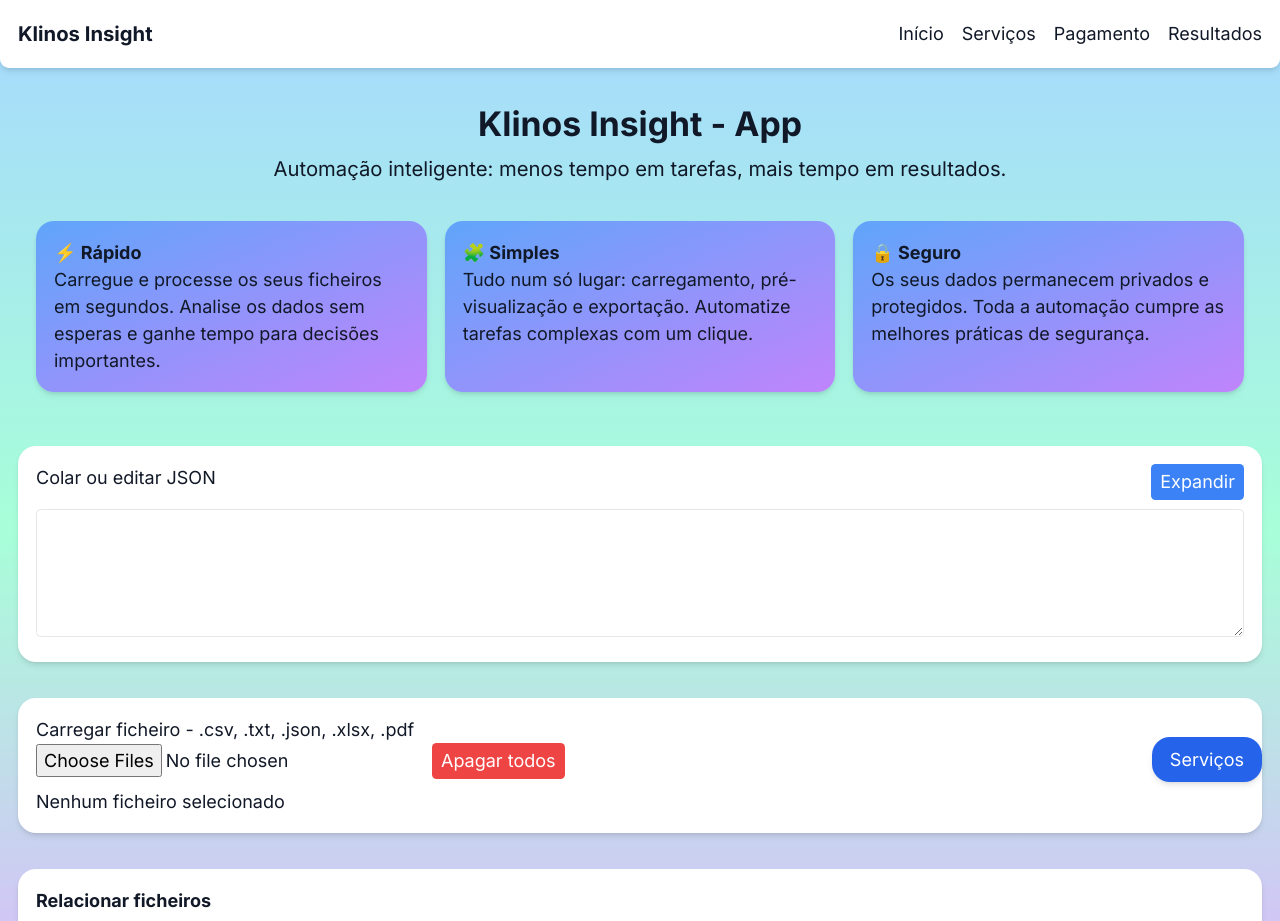
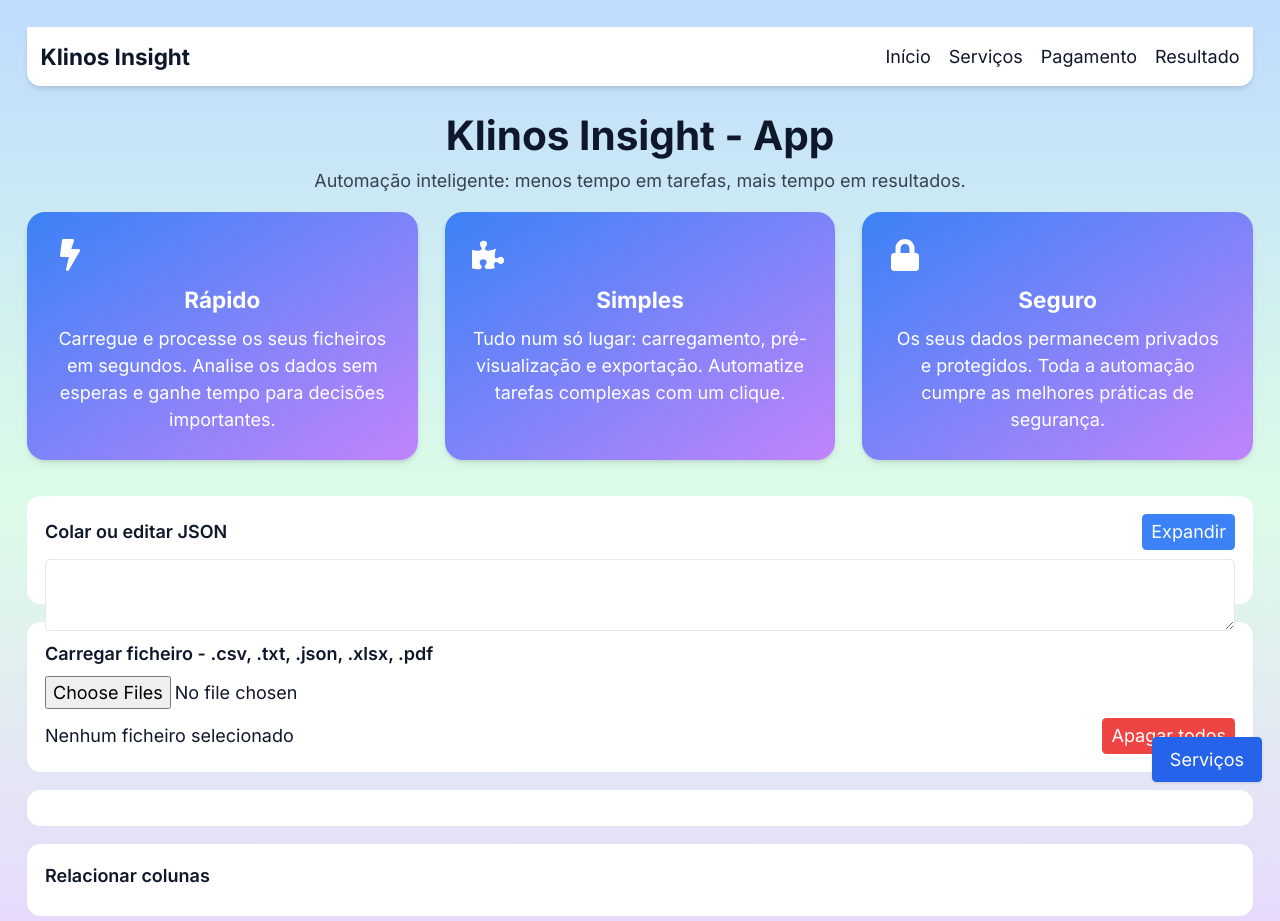
Before and after one commit to klinos3/klinos-App, a React (Create React App) app: page / in a window 1280 px wide. Shown: the top 921 px of the page. Built offline with nearby package versions, Linux system fonts and the light colour scheme.

Commit message:
update layout estetica

```diff
--- a/package.json
+++ b/package.json
@@ -3,9 +3,13 @@
   "version": "0.1.0",
   "private": true,
   "dependencies": {
+    "pdfjs-dist": "^5.4.54",
     "react": "^18.2.0",
     "react-dom": "^18.2.0",
-    "react-scripts": "5.0.1"
+    "react-icons": "^5.5.0",
+    "react-pdf": "^10.1.0",
+    "react-scripts": "5.0.1",
+    "xlsx": "^0.18.5"
   },
   "devDependencies": {
     "autoprefixer": "^10.4.14",
--- a/src/App.jsx
+++ b/src/App.jsx
@@ -1,266 +1,234 @@
 import React, { useState } from "react";
 import * as XLSX from "xlsx";
-import * as pdfjsLib from "pdfjs-dist";
-import "pdfjs-dist/build/pdf.worker.entry";
+import { FaTrash, FaBolt, FaPuzzlePiece, FaLock } from "react-icons/fa";
+import { pdfjs } from "react-pdf";
+pdfjs.GlobalWorkerOptions.workerSrc = `//cdnjs.cloudflare.com/ajax/libs/pdf.js/${pdfjs.version}/pdf.worker.js`;
+
+const dashboards = [
+  { icon: <FaBolt size={32} />, title: "Rápido", description: "Carregue e processe os seus ficheiros em segundos. Analise os dados sem esperas e ganhe tempo para decisões importantes." },
+  { icon: <FaPuzzlePiece size={32} />, title: "Simples", description: "Tudo num só lugar: carregamento, pré-visualização e exportação. Automatize tarefas complexas com um clique." },
+  { icon: <FaLock size={32} />, title: "Seguro", description: "Os seus dados permanecem privados e protegidos. Toda a automação cumpre as melhores práticas de segurança." }
+];
+
+const validExtensions = [".csv", ".txt", ".json", ".xlsx", ".pdf"];
 
 export default function App() {
-  const [files, setFiles] = useState([]);
   const [jsonInput, setJsonInput] = useState("");
   const [jsonExpanded, setJsonExpanded] = useState(false);
-  const [relations, setRelations] = useState([]);
-  const [autoRelations, setAutoRelations] = useState([]);
+  const [filesData, setFilesData] = useState([]);
+  const [uploadMessage, setUploadMessage] = useState("");
+  const [relations, setRelations] = useState({});
+  const [autoRelations, setAutoRelations] = useState({});
 
-  // ---- FILE HANDLER ----
-  const handleFileUpload = async (event) => {
-    const uploadedFiles = Array.from(event.target.files);
-    const newFiles = [];
+  // Funções de parse
+  const parseCSV = (text) => {
+    const lines = text.split(/\r\n|\n/).filter((l) => l.length);
+    if (!lines.length) return { headers: [], rows: [] };
+    const headers = lines[0].split(",").map((h) => h.trim());
+    const rows = lines.slice(1).map((line) => line.split(",").map((c) => c.trim()));
+    return { headers, rows };
+  };
 
-    for (const file of uploadedFiles) {
-      const ext = file.name.split(".").pop().toLowerCase();
-      if (!["csv", "txt", "json", "xlsx", "pdf"].includes(ext)) {
-        newFiles.push({
-          name: file.name,
-          type: "unsupported",
-          tables: [],
-          message: "Ficheiro não suportado",
-        });
-        continue;
+  const parseJSON = (text) => {
+    try {
+      const data = JSON.parse(text);
+      if (Array.isArray(data) && data.length && typeof data[0] === "object") {
+        const headers = Object.keys(data[0]);
+        const rows = data.map((row) => headers.map((h) => String(row[h] ?? "")));
+        return { headers, rows };
       }
+      const lines = text.split(/\r\n|\n/);
+      return { headers: ["Conteúdo"], rows: lines.map((l) => [l]) };
+    } catch {
+      const lines = text.split(/\r\n|\n/);
+      return { headers: ["Conteúdo"], rows: lines.map((l) => [l]) };
+    }
+  };
 
-      let content = "";
-      let tables = [];
+  const parseTXT = (text) => {
+    const lines = text.split(/\r\n|\n/);
+    return { headers: ["Conteúdo"], rows: lines.map((l) => [l]) };
+  };
 
-      if (ext === "csv" || ext === "txt") {
-        content = await file.text();
-        tables = parseCSV(content);
-      } else if (ext === "json") {
-        content = await file.text();
-        try {
-          const parsed = JSON.parse(content);
-          tables = Array.isArray(parsed) ? [parsed] : [Object.values(parsed)];
-        } catch {
-          tables = [];
-        }
-      } else if (ext === "xlsx") {
+  const parseXLSX = async (file) => {
     const data = await file.arrayBuffer();
-        const workbook = XLSX.read(data, { type: "array" });
-        tables = workbook.SheetNames.map((name) => ({
-          name,
-          rows: XLSX.utils.sheet_to_json(workbook.Sheets[name], {
-            header: 1,
-          }),
-        }));
-      } else if (ext === "pdf") {
-        const pdf = await pdfjsLib.getDocument(await file.arrayBuffer()).promise;
-        let text = "";
+    const workbook = XLSX.read(data);
+    const firstSheetName = workbook.SheetNames[0];
+    const worksheet = workbook.Sheets[firstSheetName];
+    const json = XLSX.utils.sheet_to_json(worksheet, { header: 1 });
+    const headers = json[0] || [];
+    const rows = json.slice(1);
+    return { name: file.name, headers, rows };
+  };
+
+  const parsePDF = async (file) => {
+    const arrayBuffer = await file.arrayBuffer();
+    const pdf = await pdfjs.getDocument(arrayBuffer).promise;
+    let textItems = [];
     for (let i = 1; i <= pdf.numPages; i++) {
       const page = await pdf.getPage(i);
       const content = await page.getTextContent();
-          text += content.items.map((item) => item.str).join(" ") + "\n";
+      textItems.push(content.items.map((item) => item.str).join(" "));
     }
-        tables = [{ name: "PDF Content", rows: text.split("\n") }];
-      }
-
-      newFiles.push({
-        name: file.name,
-        type: ext,
-        tables,
-        message: "",
-      });
-    }
-    setFiles((prev) => [...prev, ...newFiles]);
+    return { name: file.name, headers: ["Conteúdo"], rows: textItems.map((t) => [t]) };
   };
 
-  const parseCSV = (str) => {
-    const rows = str.split("\n").map((r) => r.split(","));
-    return [{ name: "CSV", rows }];
+  const handleFileUpload = async (e) => {
+    const selected = Array.from(e.target.files || []);
+    if (!selected.length) return;
+
+    // Verificar ficheiros não suportados
+    const invalidFile = selected.find(f => !validExtensions.some(ext => f.name.toLowerCase().endsWith(ext)));
+    if (invalidFile) {
+      setUploadMessage("Ficheiro não suportado");
+      return;
+    }
+    setUploadMessage("");
+
+    const parsedFiles = await Promise.all(selected.map(async (file) => {
+      const ext = file.name.split(".").pop().toLowerCase();
+      if (ext === "csv") return { ...parseCSV(await file.text()), name: file.name };
+      if (ext === "txt") return { ...parseTXT(await file.text()), name: file.name };
+      if (ext === "json") return { ...parseJSON(await file.text()), name: file.name };
+      if (ext === "xlsx") return await parseXLSX(file);
+      if (ext === "pdf") return await parsePDF(file);
+      return { name: file.name, headers: ["Aviso"], rows: [["Formato não suportado"]] };
+    }));
+
+    setFilesData(prev => [...prev, ...parsedFiles]);
+    e.target.value = "";
   };
 
-  const handleClearFiles = () => setFiles([]);
+  const removeFile = (name) => setFilesData(prev => prev.filter(f => f.name !== name));
+  const removeAll = () => { setFilesData([]); setRelations({}); setAutoRelations({}); };
 
-  // ---- AUTO RELATIONS ----
-  const handleAutoRelations = () => {
-    const relationsFound = [];
-    if (files.length < 2) return;
-
-    for (let i = 0; i < files.length; i++) {
-      for (let j = i + 1; j < files.length; j++) {
-        const fileA = files[i];
-        const fileB = files[j];
-
-        const colsA =
-          fileA.tables?.[0]?.rows?.[0]?.map((c) => c.toString()) || [];
-        const colsB =
-          fileB.tables?.[0]?.rows?.[0]?.map((c) => c.toString()) || [];
-
-        const common = colsA.filter((c) => colsB.includes(c));
-        if (common.length > 0) {
-          relationsFound.push({
-            files: [fileA.name, fileB.name],
-            columns: common,
-          });
-        }
-      }
-    }
-    setAutoRelations(relationsFound);
+  const setRelationForFile = (fileName, col) => {
+    setRelations(prev => ({ ...prev, [fileName]: col }));
   };
 
-  // ---- JSON EXPAND ----
-  const toggleJsonExpand = () => setJsonExpanded(!jsonExpanded);
+  const autoRelateFiles = () => {
+    let newAutoRelations = {};
+    filesData.forEach(fileA => {
+      const others = filesData.filter(f => f.name !== fileA.name);
+      others.forEach(fileB => {
+        const commonCols = fileA.headers?.filter(h => fileB.headers?.includes(h)) || [];
+        if (commonCols.length) {
+          newAutoRelations[fileA.name] = { columns: commonCols, table: fileB.name };
+        } else {
+          newAutoRelations[fileA.name] = { columns: [], table: fileB.name };
+        }
+      });
+    });
+    setAutoRelations(newAutoRelations);
+  };
 
   return (
-    <div
-      className="min-h-screen text-gray-900 flex flex-col"
-      style={{
-        background: "linear-gradient(to bottom, #a7d8ff, #a7ffd8, #e0b3ff)",
-      }}
-    >
-      {/* ---- HEADER ---- */}
-      <header className="flex justify-between items-center p-4 shadow-md bg-white rounded-b-lg">
-        <a href="https://www.klinosinsight.com" className="font-bold text-lg">
-          Klinos Insight
-        </a>
-        <nav className="space-x-4">
-          <a href="#">Início</a>
-          <a href="#">Serviços</a>
-          <a href="#">Pagamento</a>
-          <a href="#">Resultados</a>
+    <div className="min-h-screen bg-gradient-to-b from-blue-200 via-green-100 to-purple-200 p-6">
+      {/* Top bar */}
+      <div className="flex justify-between items-center p-3 shadow-md bg-white rounded-b-xl mb-6">
+        <a href="https://www.klinosinsight.com" target="_blank" rel="noopener noreferrer" className="font-bold text-xl">Klinos Insight</a>
+        <nav className="flex gap-4">
+          <span className="cursor-pointer hover:underline">Início</span>
+          <span className="cursor-pointer hover:underline">Serviços</span>
+          <span className="cursor-pointer hover:underline">Pagamento</span>
+          <span className="cursor-pointer hover:underline">Resultado</span>
         </nav>
+      </div>
+
+      {/* Central logo */}
+      <header className="text-center my-4">
+        <h1 className="text-4xl font-bold">Klinos Insight - App</h1>
+        <p className="mt-2 text-gray-700 text-base">Automação inteligente: menos tempo em tarefas, mais tempo em resultados.</p>
       </header>
 
-      {/* ---- HERO ---- */}
-      <div className="text-center mt-8">
-        <h1 className="text-3xl font-bold">Klinos Insight - App</h1>
-        <p className="text-lg mt-2">
-          Automação inteligente: menos tempo em tarefas, mais tempo em
-          resultados.
-        </p>
+      {/* Dashboards */}
+      <section className="flex flex-col md:flex-row justify-center gap-6 mb-8">
+        {dashboards.map((d, i) => (
+          <div key={i} className="flex-1 bg-gradient-to-br from-blue-500 to-purple-400 rounded-2xl p-6 text-white text-center shadow-md hover:scale-105 transition">
+            <div className="mb-3">{d.icon}</div>
+            <h2 className="text-xl font-bold mb-2">{d.title}</h2>
+            <p className="text-base">{d.description}</p>
           </div>
+        ))}
+      </section>
 
-      {/* ---- DASHBOARDS ---- */}
-      <div className="grid grid-cols-1 md:grid-cols-3 gap-4 m-8">
-        <div className="p-4 rounded-2xl shadow-md bg-gradient-to-br from-blue-400 to-purple-400">
-          <h2 className="font-bold">⚡ Rápido</h2>
-          <p>
-            Carregue e processe os seus ficheiros em segundos. Analise os dados
-            sem esperas e ganhe tempo para decisões importantes.
-          </p>
-        </div>
-        <div className="p-4 rounded-2xl shadow-md bg-gradient-to-br from-blue-400 to-purple-400">
-          <h2 className="font-bold">🧩 Simples</h2>
-          <p>
-            Tudo num só lugar: carregamento, pré-visualização e exportação.
-            Automatize tarefas complexas com um clique.
-          </p>
-        </div>
-        <div className="p-4 rounded-2xl shadow-md bg-gradient-to-br from-blue-400 to-purple-400">
-          <h2 className="font-bold">🔒 Seguro</h2>
-          <p>
-            Os seus dados permanecem privados e protegidos. Toda a automação
-            cumpre as melhores práticas de segurança.
-          </p>
-        </div>
-      </div>
-
-      {/* ---- JSON ---- */}
-      <div className="p-4 m-4 bg-white rounded-2xl shadow-md">
-        <div className="flex justify-between">
-          <label>Colar ou editar JSON</label>
-          <button
-            onClick={toggleJsonExpand}
-            className="px-2 py-1 bg-blue-500 text-white rounded"
-          >
-            {jsonExpanded ? "Reduzir" : "Expandir"}
-          </button>
+      {/* JSON editor */}
+      <div className={`bg-white p-4 rounded-xl mb-4 ${jsonExpanded ? "h-64" : "h-24"} transition-all`}>
+        <div className="flex justify-between items-center mb-2">
+          <span className="font-semibold">Colar ou editar JSON</span>
+          <button onClick={() => setJsonExpanded(!jsonExpanded)} className="bg-blue-500 text-white px-2 py-1 rounded">{jsonExpanded ? "Reduzir" : "Expandir"}</button>
         </div>
         <textarea
-          className="w-full border p-2 mt-2 rounded"
-          rows={jsonExpanded ? 10 : 4}
+          className="w-full h-full p-2 border rounded"
           value={jsonInput}
           onChange={(e) => setJsonInput(e.target.value)}
         />
       </div>
 
-      {/* ---- FILE UPLOAD ---- */}
-      <div className="p-4 m-4 bg-white rounded-2xl shadow-md">
-        <p>
-          Carregar ficheiro - .csv, .txt, .json, .xlsx, .pdf
-        </p>
-        <input type="file" multiple onChange={handleFileUpload} />
-        <button
-          onClick={handleClearFiles}
-          className="ml-2 px-2 py-1 bg-red-500 text-white rounded"
-        >
-          Apagar todos
-        </button>
-        <p className="mt-2">
-          {files.length === 0 ? "Nenhum ficheiro selecionado" : ""}
-        </p>
+      {/* Upload files */}
+      <div className="bg-white p-4 rounded-xl mb-4">
+        <label className="font-semibold block mb-2">Carregar ficheiro - .csv, .txt, .json, .xlsx, .pdf</label>
+        <input type="file" multiple onChange={handleFileUpload} className="mb-2" />
+        <div className="flex justify-between items-center">
+          <span>{filesData.length ? `${filesData.length} ficheiro(s) selecionado(s)` : uploadMessage || "Nenhum ficheiro selecionado"}</span>
+          <button onClick={removeAll} className="bg-red-500 text-white px-2 py-1 rounded">Apagar todos</button>
+        </div>
       </div>
 
-      {/* ---- FILE PREVIEW ---- */}
-      {files.map((file, idx) => (
-        <div key={idx} className="p-4 m-4 bg-white rounded-2xl shadow-md">
-          <div className="flex justify-between">
-            <p>
-              {file.name} ({file.type}) - {file.tables?.length || 0} tabelas
-            </p>
-            <span className="cursor-pointer">🗑</span>
+      {/* Pre-visualização */}
+      <div className="bg-white p-4 rounded-xl mb-4">
+        {filesData?.map((file, idx) => (
+          <div key={idx} className="border-b border-gray-200 mb-2 pb-2">
+            <div className="flex justify-between items-center mb-1">
+              <span>{file.name} ({file.headers?.length} colunas, {file.rows?.length} linhas)</span>
+              <FaTrash className="cursor-pointer" onClick={() => removeFile(file.name)} />
             </div>
-          {file.message && <p className="text-red-500">{file.message}</p>}
-          {file.tables?.map((table, tIdx) => (
-            <table
-              key={tIdx}
-              className="w-full border-collapse border mt-2 text-sm"
-            >
+            <table className="w-full table-auto border-collapse text-sm">
+              <thead>
+                <tr className="bg-gray-200">
+                  {file.headers?.map((h, i) => <th key={i} className="border px-1">{h}</th>)}
+                </tr>
+              </thead>
               <tbody>
-                {table.rows?.slice(0, 5)?.map((row, rIdx) => (
-                  <tr
-                    key={rIdx}
-                    className={rIdx % 2 === 0 ? "bg-gray-100" : "bg-white"}
-                  >
-                    {row.map((cell, cIdx) => (
-                      <td key={cIdx} className="border px-2 py-1">
-                        {cell}
-                      </td>
-                    ))}
+                {file.rows?.map((row, i) => (
+                  <tr key={i} className={i % 2 === 0 ? "bg-gray-50" : "bg-white"}>
+                    {row.map((c, j) => <td key={j} className="border px-1">{c}</td>)}
                   </tr>
                 ))}
               </tbody>
             </table>
+          </div>
         ))}
       </div>
+
+      {/* Relacionar colunas */}
+      <div className="bg-white p-4 rounded-xl mb-4">
+        <div className="flex justify-between mb-2">
+          <span className="font-semibold">Relacionar colunas</span>
+          {filesData.length > 1 && (
+            <button onClick={autoRelateFiles} className="bg-green-500 text-white px-2 py-1 rounded">Relacionar automaticamente</button>
+          )}
+        </div>
+        {filesData?.map((file, idx) => (
+          <div key={idx} className="mb-2 border-b border-gray-200 pb-1">
+            <div>{file.name}</div>
+            <div className="flex flex-wrap gap-2 mt-1">
+              {(relations[file.name] || autoRelations[file.name]?.columns || []).map((col, i) => (
+                <span key={i} className="bg-blue-200 px-2 py-0.5 rounded">{col}</span>
               ))}
-
-      {/* ---- RELATIONS ---- */}
-      <div className="p-4 m-4 bg-white rounded-2xl shadow-md">
-        <h3 className="font-bold mb-2">Relacionar ficheiros</h3>
-        <button
-          onClick={handleAutoRelations}
-          className="px-2 py-1 bg-green-500 text-white rounded"
-        >
-          Relacionar automaticamente
-        </button>
-        <div className="mt-2">
-          {autoRelations?.map((rel, idx) => (
-            <p key={idx}>
-              {rel.files[0]} ↔ {rel.files[1]} | Colunas:{" "}
-              {rel.columns.join(", ")}
-            </p>
+              {autoRelations[file.name]?.table && (
+                <span className="text-gray-500 ml-2">(Tabela: {autoRelations[file.name].table})</span>
+              )}
+            </div>
+          </div>
         ))}
       </div>
-      </div>
 
-      {/* ---- FIXED BUTTON ---- */}
-      <a
-        href="#"
-        className="fixed bottom-4 right-4 px-4 py-2 bg-blue-600 text-white rounded-2xl shadow-md"
-      >
-        Serviços
-      </a>
+      {/* Botão Serviços fixo */}
+      <a href="#servicos" className="fixed bottom-4 right-4 bg-blue-600 text-white px-4 py-2 rounded shadow hover:bg-blue-700 transition">Serviços</a>
 
-      {/* ---- FOOTER ---- */}
-      <footer className="text-center text-xs p-4">2025 Klinos Insight</footer>
+      {/* Footer */}
+      <footer className="text-center mt-6 text-xs text-gray-500">2025 Klinos Insight</footer>
     </div>
   );
 }
```
Also changed, not shown: 1 other file (tests, documents, lock files or other folders). Lines whose indentation alone changed are shown as unchanged.
